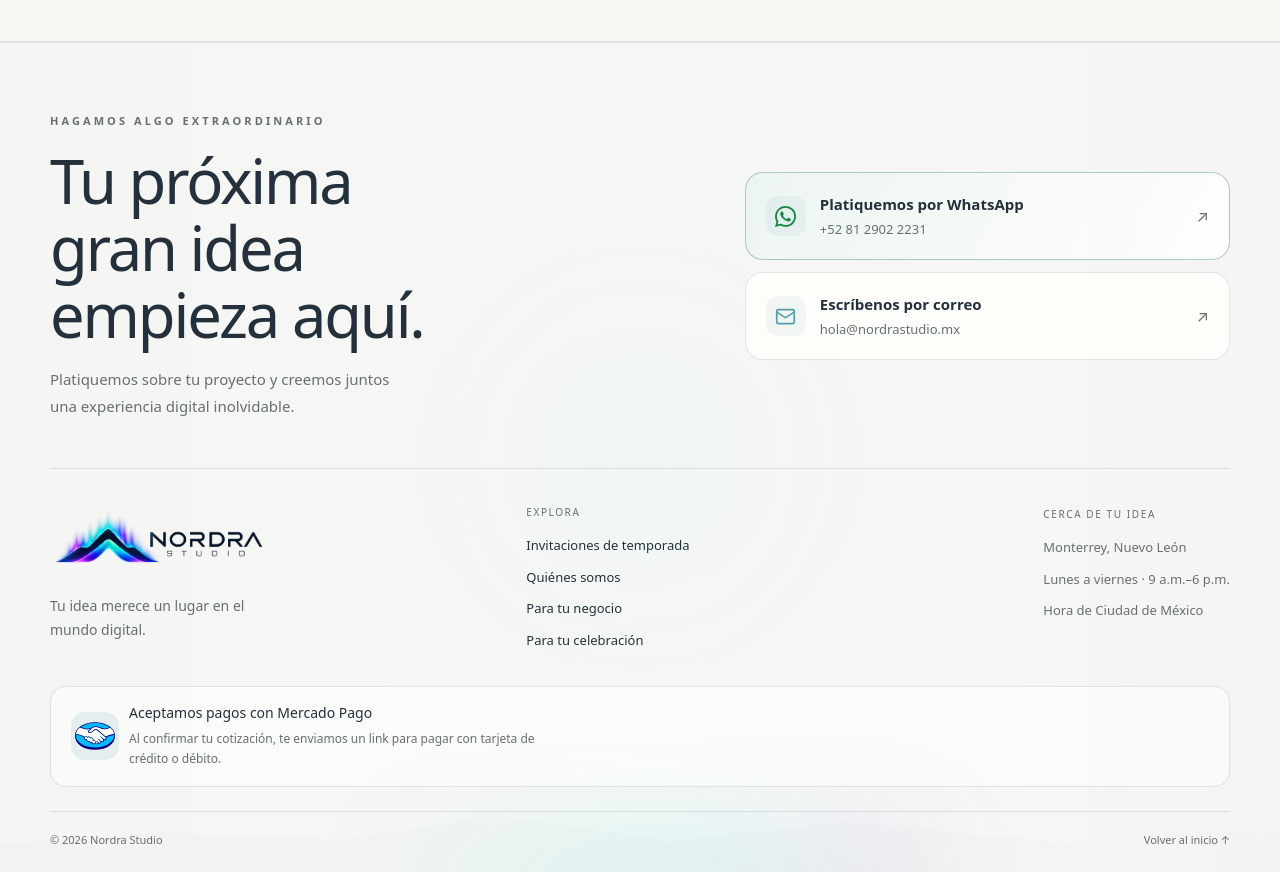
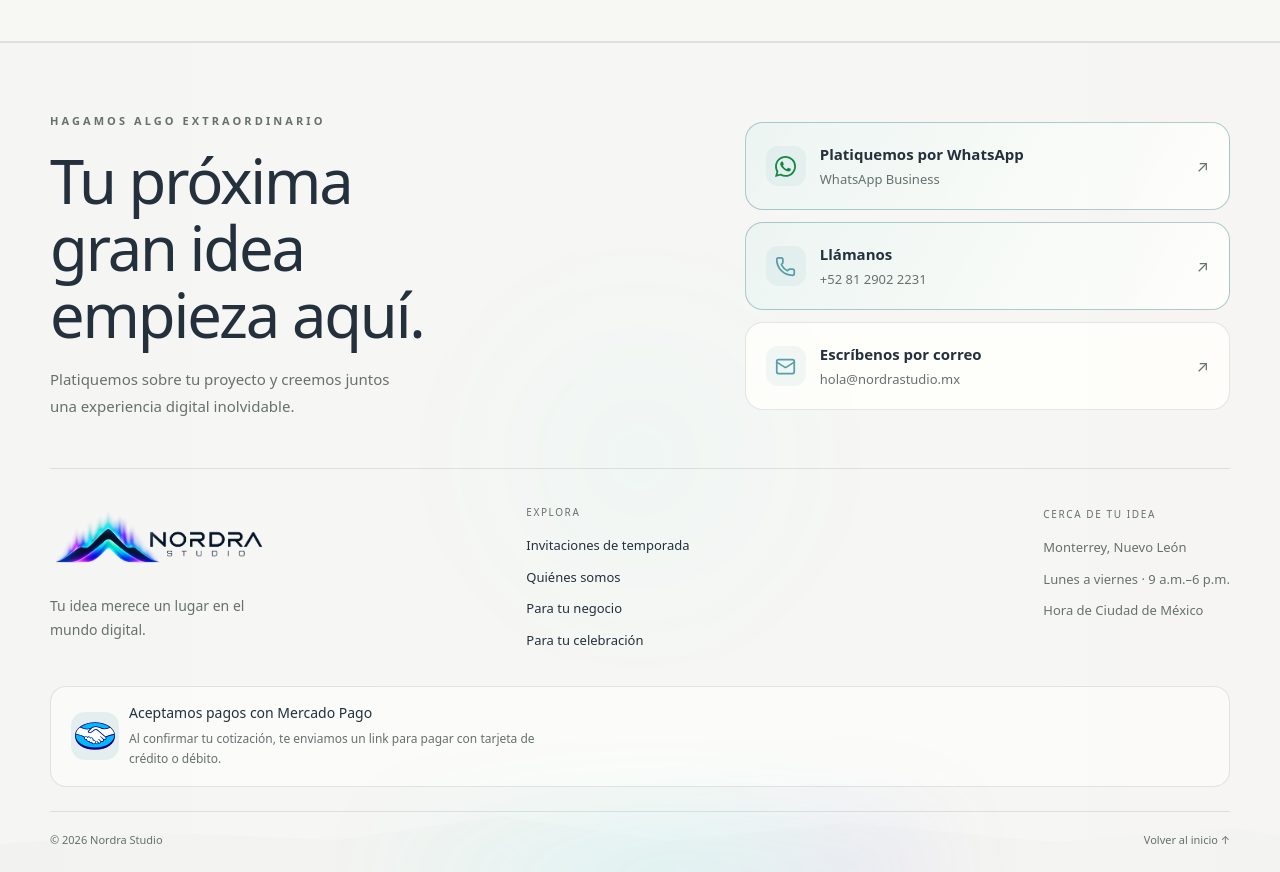
Before and after one commit to anthonysegovia/nordra-studio, a React (Vite) app: page / in a window 1280 px wide. Shown: the part 6820-7692 px from the top of the page. Built offline with nearby package versions, Linux system fonts and the light colour scheme.

Commit message:
Update WhatsApp Business links and add phone call contact

```diff
--- a/src/components/layout/Footer.tsx
+++ b/src/components/layout/Footer.tsx
@@ -1,5 +1,5 @@
 import { t, useLanguage } from "../../language";
-import { Mail } from "lucide-react";
+import { Mail, Phone } from "lucide-react";
 export function Footer() {
   const language = useLanguage();
   return (
@@ -16,18 +16,23 @@ export function Footer() {
         </div>
         <div className="footer-contact-actions">
           <a
-            href={`https://wa.me/528129022231?text=${encodeURIComponent(language === "en" ? "Hi, I would love my own web experience!" : "¡Hola, quiero mi propia experiencia web!")}`}
+            href="https://wa.me/message/NRMRZZWEXWZ6C1"
             className="footer-phone"
             target="_blank"
             rel="noopener noreferrer"
-            aria-label={t("Contactar a Nordra Studio por WhatsApp al +52 81 2902 2231")}
+            aria-label={language === "en" ? "Contact Nordra Studio on WhatsApp Business" : "Contactar a Nordra Studio por WhatsApp Business"}
           >
             <span className="footer-whatsapp-icon" aria-hidden="true">
               <svg viewBox="0 0 24 24" fill="currentColor">
                 <path d="M20.52 3.48A11.88 11.88 0 0 0 12.04 0C5.46 0 .1 5.35.1 11.93c0 2.1.55 4.15 1.6 5.96L0 24l6.27-1.64a11.9 11.9 0 0 0 5.77 1.47h.01c6.58 0 11.94-5.35 11.94-11.93 0-3.19-1.24-6.18-3.47-8.42ZM12.05 21.8a9.9 9.9 0 0 1-5.05-1.38l-.36-.21-3.72.98.99-3.63-.24-.37a9.87 9.87 0 0 1-1.52-5.26c0-5.46 4.44-9.9 9.9-9.9a9.84 9.84 0 0 1 7 2.9 9.84 9.84 0 0 1 2.9 7c0 5.46-4.44 9.9-9.9 9.9Zm5.43-7.41c-.3-.15-1.76-.87-2.03-.97-.27-.1-.47-.15-.67.15-.2.3-.77.97-.94 1.17-.17.2-.35.22-.65.07-.3-.15-1.26-.46-2.4-1.48-.89-.79-1.49-1.77-1.66-2.07-.17-.3-.02-.46.13-.61.13-.13.3-.35.45-.52.15-.17.2-.3.3-.5.1-.2.05-.37-.02-.52-.08-.15-.67-1.61-.92-2.2-.24-.58-.49-.5-.67-.51h-.57c-.2 0-.52.07-.8.37-.27.3-1.04 1.02-1.04 2.48s1.07 2.88 1.22 3.08c.15.2 2.1 3.21 5.09 4.5.71.31 1.27.49 1.7.63.72.23 1.37.2 1.89.12.58-.09 1.76-.72 2.01-1.41.25-.7.25-1.29.17-1.41-.07-.13-.27-.2-.57-.35Z" />
               </svg>
             </span>
-            <span className="footer-phone-copy"><span>{t("Platiquemos por WhatsApp")}</span><strong>+52 81 2902 2231</strong></span>
+            <span className="footer-phone-copy"><span>{t("Platiquemos por WhatsApp")}</span><strong>WhatsApp Business</strong></span>
+            <span aria-hidden="true">↗</span>
+          </a>
+          <a href="tel:+528129022231" className="footer-phone">
+            <span className="footer-email-icon" aria-hidden="true"><Phone size={21} /></span>
+            <span className="footer-phone-copy"><span>{language === "en" ? "Call us" : "Llámanos"}</span><strong>+52 81 2902 2231</strong></span>
             <span aria-hidden="true">↗</span>
           </a>
           <a href="mailto:hola@nordrastudio.mx" className="footer-phone footer-email">
--- a/src/components/layout/MobileNavigation.tsx
+++ b/src/components/layout/MobileNavigation.tsx
@@ -50,7 +50,7 @@ export function MobileNavigation() {
     <nav className={`mobile-dock${visible || open ? " is-visible" : ""}`} aria-label={english ? "Quick navigation" : "Navegación rápida"} inert={!visible && !open}>
       <a href="#inicio"><Home size={19} /><span>{english ? "Home" : "Inicio"}</span></a>
       <button ref={explore} type="button" className="mobile-dock-explore" aria-haspopup="dialog" aria-expanded={open} aria-controls="mobile-explore" onClick={() => { dialog.current?.showModal(); setOpen(true); }}><Compass size={21} /><span>{english ? "Explore" : "Explorar"}</span></button>
-      <a href="https://wa.me/528129022231" target="_blank" rel="noopener noreferrer"><MessageCircle size={19} /><span>{english ? "Let's talk" : "Hablemos"}</span></a>
+      <a href="https://wa.me/message/NRMRZZWEXWZ6C1" target="_blank" rel="noopener noreferrer"><MessageCircle size={19} /><span>{english ? "Let's talk" : "Hablemos"}</span></a>
     </nav>
     <dialog ref={dialog} id="mobile-explore" className="mobile-explore" aria-labelledby="mobile-explore-title" onClose={() => { setOpen(false); explore.current?.focus({ preventScroll: true }); }} onClick={event => { if (event.target === event.currentTarget) close(); }}>
       <div className="mobile-explore-content">
--- a/src/sections/Events.tsx
+++ b/src/sections/Events.tsx
@@ -42,7 +42,7 @@ export function Events() {
     progress: english ? "Your community is growing" : "Tu comunidad crece",
   };
   const labels = english ? ["Weddings", "Celebrations", "Gatherings"] : ["Bodas", "Celebraciones", "Encuentros"];
-  const contact = `https://wa.me/528129022231?text=${encodeURIComponent(english ? `Hi! I am interested in ${event.englishMessage} from Nordra Studio. I would like to discuss the details.` : `¡Hola! Me interesa ${event.message} de Nordra Studio. Me gustaría platicar sobre los detalles.`)}`;
+  const contact = "https://wa.me/message/NRMRZZWEXWZ6C1";
   return (
     <section id="eventos" className={`section celebrations-section celebration-mood-${event.theme}`} aria-labelledby="celebrations-title">
       <div className="site-shell">
@@ -129,7 +129,7 @@ export function Events() {
                 <h4>{plan.name}</h4><p className="event-plan-price">{index === 2 && <small>{english ? "From" : "Desde"} </small>}{plan.price}<span> MXN · {english ? "VAT included" : "IVA incluido"}</span></p>
                 <p className="event-plan-includes">{english ? "Your plan includes" : "Tu paquete incluye"}</p>
                 <ul>{plan.features.map(feature => <li key={feature}><Check size={15} aria-hidden="true" />{feature}</li>)}</ul>
-                <a href={`https://wa.me/528129022231?text=${encodeURIComponent(english ? `Hi! I am interested in ${plan.name} for ${event.englishMessage}. The reference price is ${index === 2 ? "from " : ""}${plan.price} MXN. I would like to agree on the scope and get a quote.` : `¡Hola! Me interesa ${plan.name} para ${event.message}. El precio de referencia es ${index === 2 ? "desde " : ""}${plan.price} MXN. Quisiera definir el alcance y recibir una cotización.`)}`} target="_blank" rel="noopener noreferrer">{english ? "Discuss this plan" : "Platiquemos de tu evento"}<ArrowUpRight size={17} aria-hidden="true" /></a>
+                <a href="https://wa.me/message/NRMRZZWEXWZ6C1" target="_blank" rel="noopener noreferrer">{english ? "Discuss this plan" : "Platiquemos de tu evento"}<ArrowUpRight size={17} aria-hidden="true" /></a>
               </div>
             </div>
           </div>)}</div>
--- a/src/sections/Packages.tsx
+++ b/src/sections/Packages.tsx
@@ -37,7 +37,6 @@ function PackageCard({ pack, index, expanded, onToggle }: { pack: (typeof packag
   const icons = [...packageIcons, Code2, ShoppingBag];
   const Icon = icons[index];
   const comingSoon = index === 4;
-  const message = language === "en" ? `Hi! I am interested in ${t(pack.name)} from Nordra Studio. The estimated range is ${priceRanges[index]} MXN. I would like to include: ${selected.length ? selected.map(t).join(", ") : "I would like to discuss the options with you"}. I would like a quote for my project.` : `¡Hola! Me interesa ${pack.name} de Nordra Studio. El rango de referencia es ${priceRanges[index]} MXN. Me gustaría incluir: ${selected.length ? selected.join(", ") : "prefiero definirlo contigo"}. Quisiera una cotización para mi proyecto.`;
   return (
     <div className={`package-card package-accordion package-tone-${index % 3}${expanded ? " is-open" : ""}${comingSoon ? " is-unavailable" : ""}`}>
       <button type="button" className="package-trigger" disabled={comingSoon} aria-expanded={expanded && !comingSoon} aria-controls={`package-panel-${index}`} onClick={onToggle}>
@@ -56,7 +55,7 @@ function PackageCard({ pack, index, expanded, onToggle }: { pack: (typeof packag
         <div>
           <fieldset className="package-options"><legend>{t("¿Qué te gustaría incluir?")}</legend>{pack.features.map(feature => <label key={t(feature)}><input type="checkbox" checked={selected.includes(feature)} onChange={() => setSelected(current => current.includes(feature) ? current.filter(item => item !== feature) : [...current, feature])} /><span>{t(feature)}</span><small>{t("Incluido")}</small></label>)}</fieldset>
           <p className="package-options-note">{t("Estas opciones están contempladas en el paquete. Tu selección nos ayuda a preparar la propuesta; desmarcarlas no aplica un descuento automático.")}</p>
-          <div className="package-action"><a href={`https://wa.me/528129022231?text=${encodeURIComponent(message)}`} target="_blank" rel="noopener noreferrer" aria-label={language === "en" ? `Request a quote for ${t(pack.name)} on WhatsApp` : `Solicitar cotización de ${pack.name} por WhatsApp`}>{t("Cotizar mi selección")}<ArrowUpRight size={17} aria-hidden="true" /></a></div>
+          <div className="package-action"><a href="https://wa.me/message/NRMRZZWEXWZ6C1" target="_blank" rel="noopener noreferrer" aria-label={language === "en" ? `Request a quote for ${t(pack.name)} on WhatsApp` : `Solicitar cotización de ${pack.name} por WhatsApp`}>{t("Cotizar mi selección")}<ArrowUpRight size={17} aria-hidden="true" /></a></div>
         </div>
       </div>
     </div></div></div>
--- a/src/sections/Payment.tsx
+++ b/src/sections/Payment.tsx
@@ -62,7 +62,7 @@ export function Payment({ token }: { token: string }) {
     }
     return () => { controller.abort(); clearTimeout(timer); robots.remove(); referrer.remove(); document.title = previous; };
   }, [token, isDemo, refresh]);
-  const contact = `https://wa.me/528129022231?text=${encodeURIComponent(`Hola, necesito ayuda con mi pago${request ? ` de la cotización ${request.reference}` : ""}.`)}`;
+  const contact = "https://wa.me/message/NRMRZZWEXWZ6C1";
   const money = new Intl.NumberFormat("es-MX", { style: "currency", currency: "MXN" });
   return <main className="payment-page">
     <nav className="payment-nav"><a href="/" className="payment-logo" aria-label="Nordra Studio · Inicio"><img src="/nordra-header-approved.png" alt="Nordra Studio" width={2172} height={724} /></a><a href="/"><ArrowLeft size={16} /> Volver al inicio</a></nav>
```
Also changed, not shown: src/sections/Seasonal.tsx (+2 -6 lines).
